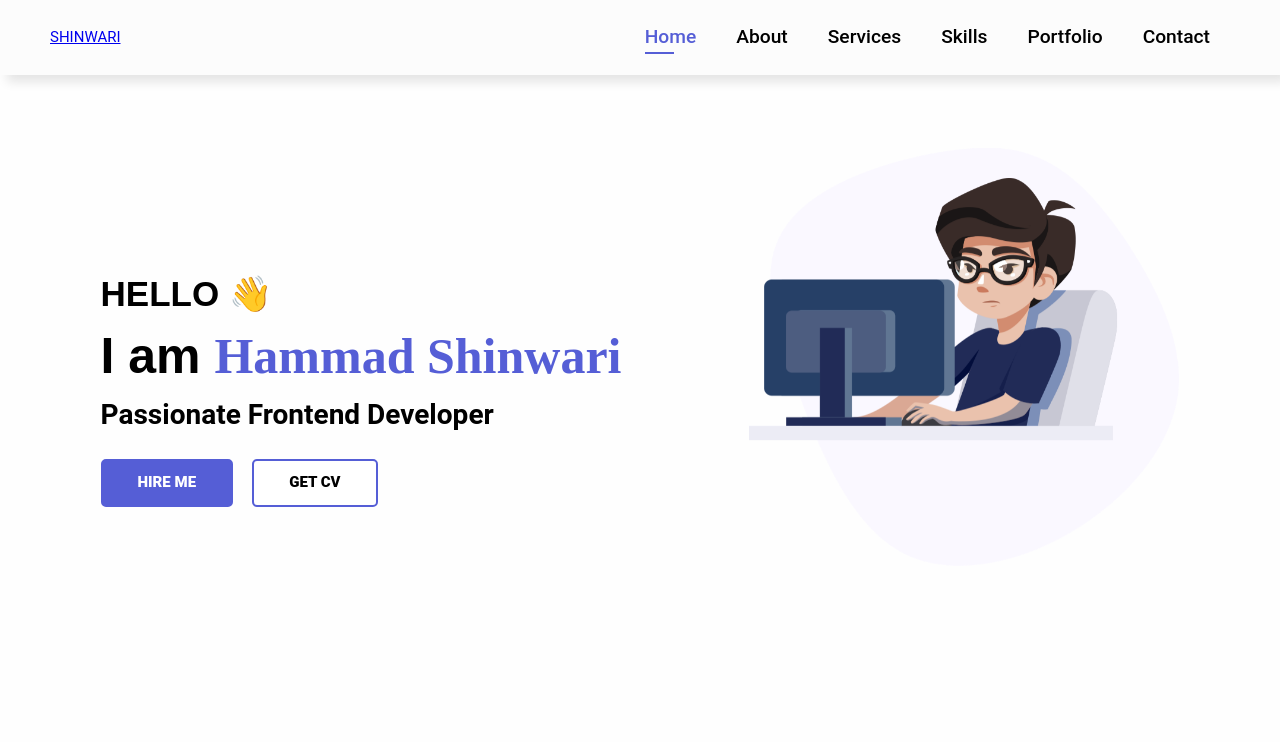
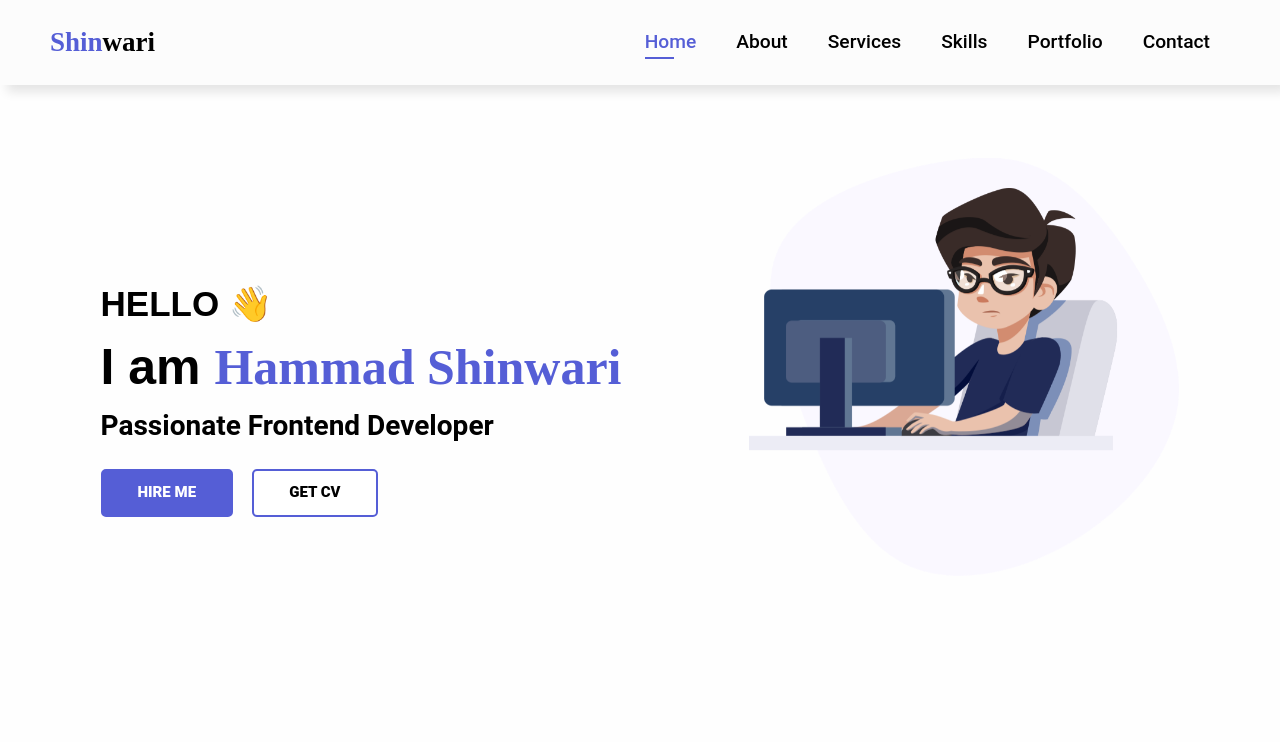
Before and after one commit to HammadShinwari/Shinwari, a React (Vite) app: page / in a window 1280 px wide. Shown: the top 742 px of the page. Built offline with nearby package versions, Linux system fonts and the light colour scheme.

Commit message:
Shinwari Portfolio

```diff
--- a/src/Style/navbar.css
+++ b/src/Style/navbar.css
@@ -5,6 +5,17 @@ nav{
     background: #fcfcfc;
     padding: 25px 50px;
     box-shadow: 7px 7px 10px rgba(0, 0, 0, 0.1);
+}
+
+nav h2{
+    font-size: 27px;
+    font-family: cursive;
+    font-weight: 700;
+}
+
+nav h2 span{
+    font-family: cursive;
+    color: var(--color-purple);
 }
 
 nav ul{
--- a/src/components/Navbar.jsx
+++ b/src/components/Navbar.jsx
@@ -17,7 +17,7 @@ class Navbar extends Component {
         return (
             <>
                 <nav>
-                    <a href="index.html">SHINWARI</a>
+                    <h2><span>Shin</span>wari</h2>
                     <div>
                         <ul id='navbar' className={this.state.clicked ? "#navbar active" : "#navbar"}>
                             <li><a href="#" className='active'>Home</a></li>
@@ -37,4 +37,4 @@ class Navbar extends Component {
     }
 }
 
-export default Navbar
+export default Navbar;
```
